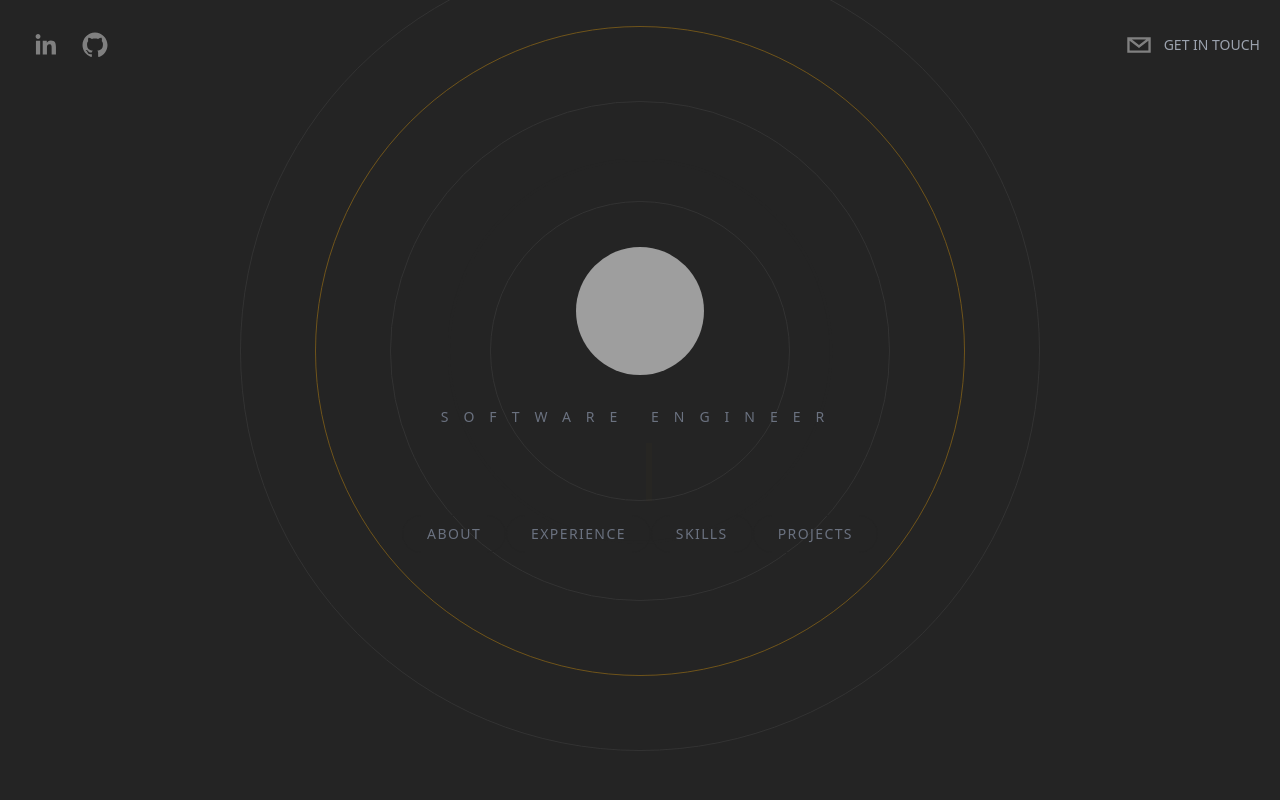
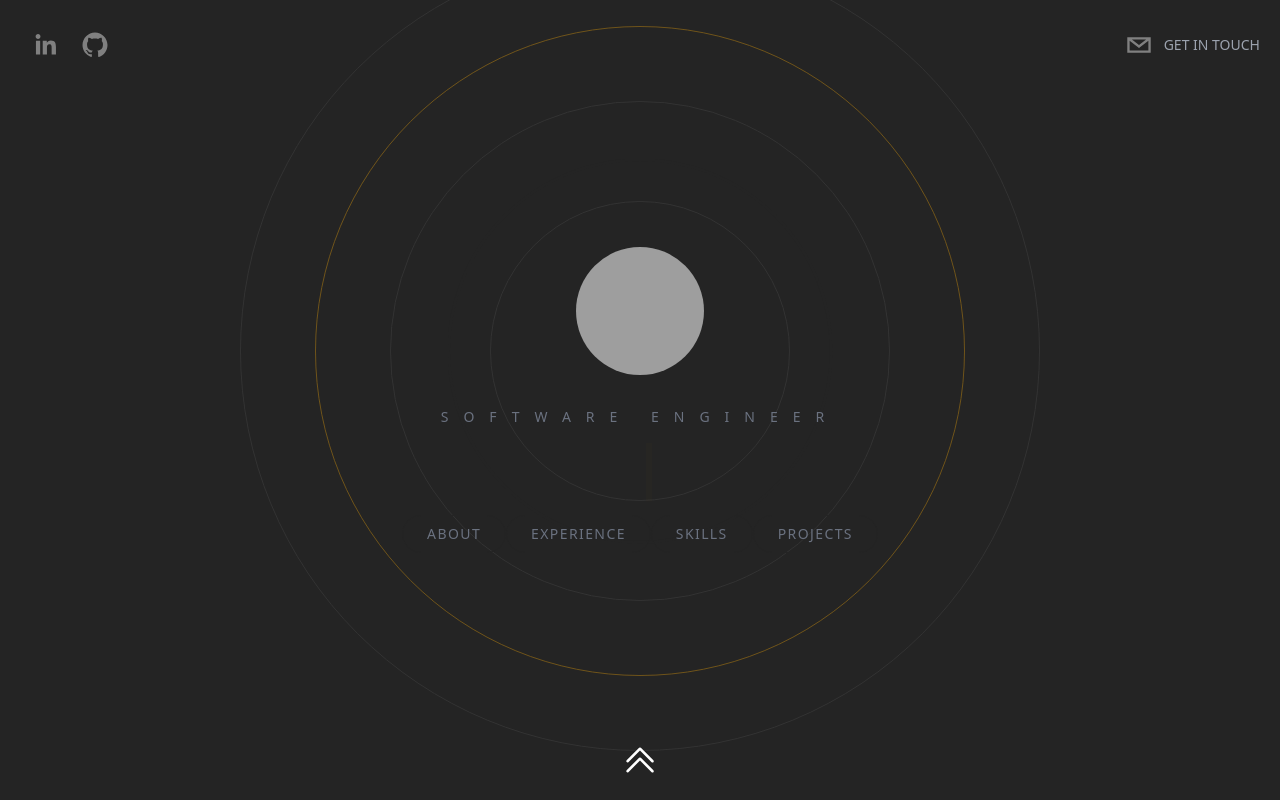
Before and after one commit to duypham9895/portfolio-v2, a Next.js app: page / in a window 1280 px wide. Built offline with nearby package versions, Linux system fonts and the light colour scheme; grey boxes are pictures that could not be loaded.

Commit message:
Add sticky homepage at footer

```diff
--- a/pages/index.tsx
+++ b/pages/index.tsx
@@ -1,5 +1,7 @@
 import type { NextPage } from "next";
 import Head from "next/head";
+import Link from "next/link";
+import { ChevronDoubleUpIcon } from "@heroicons/react/24/solid";
 
 import About from "../components/About";
 import Contact from "../components/Contact";
@@ -41,6 +43,14 @@
       <section id="contact" className="snap-start">
         <Contact />
       </section>
+
+      <Link href="#hero">
+        <footer className="sticky bottom-5 w-full cursor-pointer">
+          <div className="flex items-center justify-center">
+            <ChevronDoubleUpIcon className="h-10 w-10 rounded-full filter grayscale hover:grayscale-0 cursor-pointer" />
+          </div>
+        </footer>
+      </Link>
     </div>
   );
 };
```
